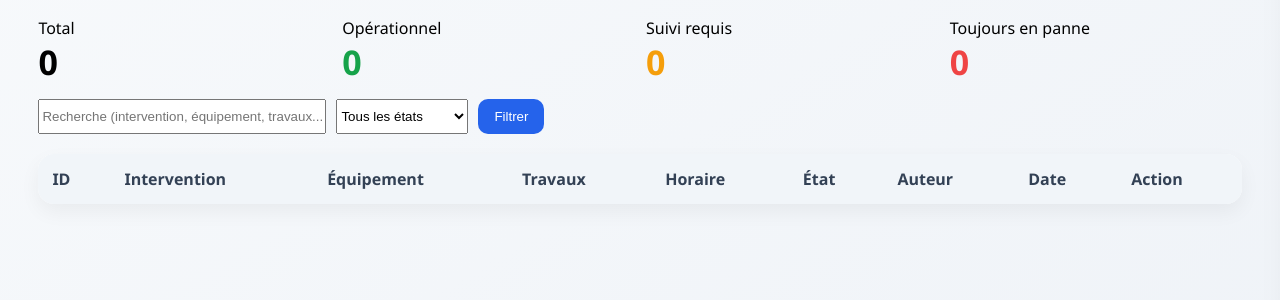
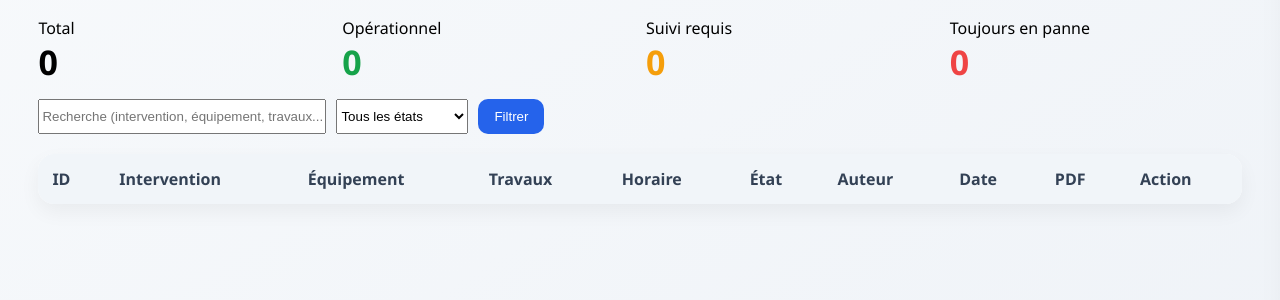
Before and after one commit to LCloufa/GMAO, a Flask app: page /rapports in a window 1280 px wide. Shown: the part 236-536 px from the top of the page. Run offline with Flask 3, Linux system fonts and the light colour scheme; the visitor is signed in with stand-in values (Sample User, id 1); data comes from the database, SQL or seed files in the repository; data that the repository does not hold is empty; some libraries are stand-ins or nearby versions.

Commit message:
Ajouter le bouton PDF sur les rapports d'intervention

```diff
--- a/templates/rapports.html
+++ b/templates/rapports.html
@@ -37,6 +37,7 @@
     <th>État</th>
     <th>Auteur</th>
     <th>Date</th>
+    <th>PDF</th>
     {% if session.get('role') == 'admin' %}<th>Action</th>{% endif %}
   </tr>
   {% for r in rapports %}
@@ -49,6 +50,12 @@
     <td><span class="badge">{{ r[6] }}</span></td>
     <td>{{ r[8] }}</td>
     <td>{{ r[7] }}</td>
+    <td>
+      <a href="/rapports/{{ r[0] }}/pdf"
+         class="btn-secondary"
+         style="text-decoration:none; white-space:nowrap;"
+         onclick="event.stopPropagation();">⬇ PDF</a>
+    </td>
     {% if session.get('role') == 'admin' %}
     <td>
       <a href="/rapports/{{ r[0] }}/delete" onclick="event.stopPropagation(); return confirm('Supprimer ce rapport ?');" style="color:#dc2626;">Supprimer</a>
@@ -65,6 +72,9 @@ function openRapport(id) {
     .then(data => {
       document.getElementById('drawerTitle').innerText = 'Rapport #' + data.id;
       document.getElementById('drawerBody').innerHTML = `
+        <div style="display:flex; justify-content:flex-end; margin-bottom:12px;">
+          <a class="btn-primary" href="/rapports/${data.id}/pdf" style="text-decoration:none;">⬇ Exporter en PDF</a>
+        </div>
         <p><strong>Intervention :</strong> ${data.intervention_title || '-'}</p>
         <p><strong>Équipement :</strong> ${data.equipement_nom || '-'}</p>
         <p><strong>Auteur :</strong> ${data.auteur}</p>
```
